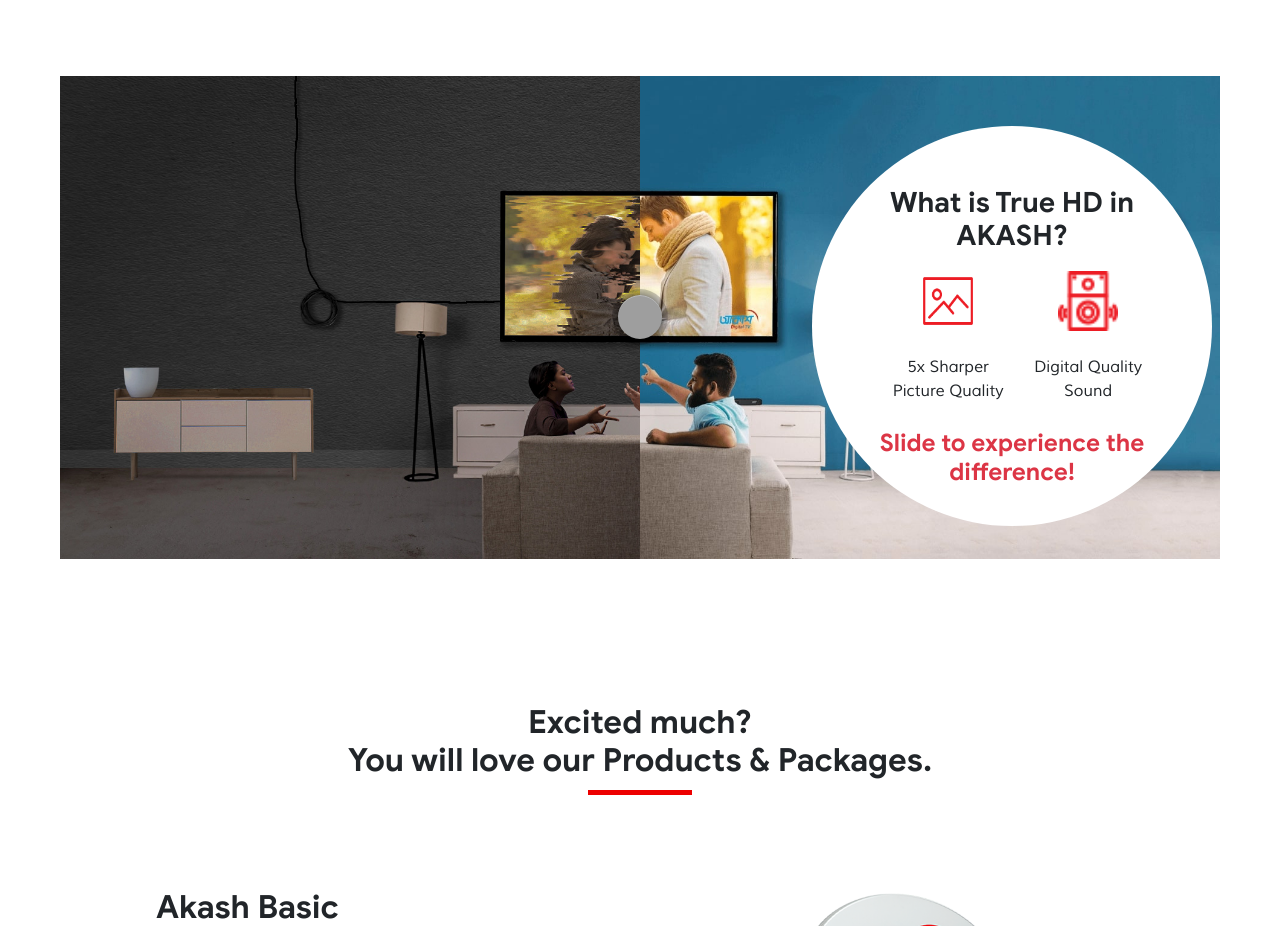
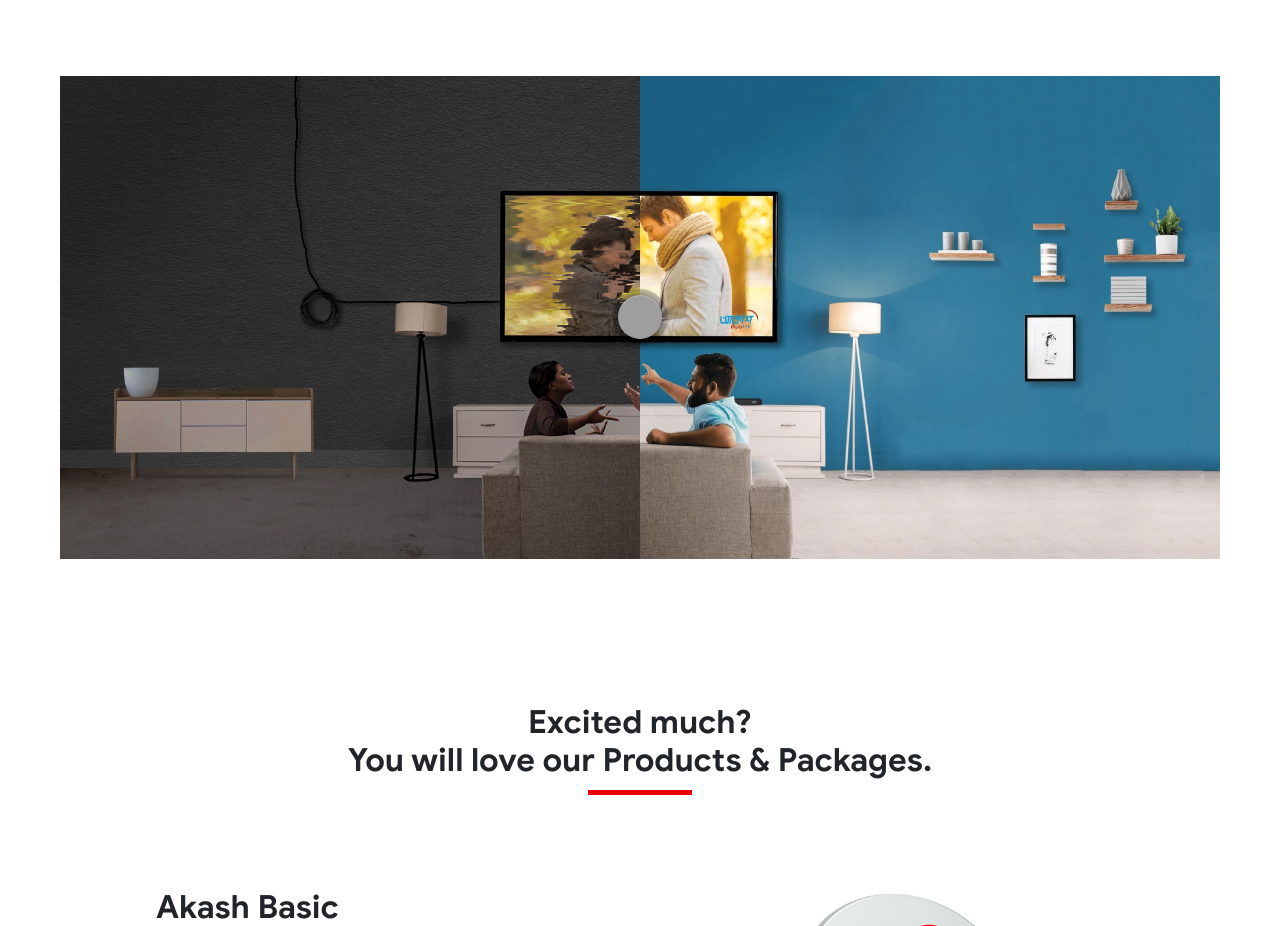
Before and after one commit to Faisal7822/akashdth, a plain HTML site: page index.html in a window 1280 px wide. Shown: the part 2200-3126 px from the top of the page. Drawn offline with nearby package versions, Linux system fonts and the light colour scheme; grey boxes are pictures that could not be loaded; files whose address does not match are found by name.

Commit message:
hd section commnted

```diff
--- a/index.html
+++ b/index.html
@@ -407,7 +407,7 @@
       <div class=" container-fluid">
         <div class="row ">
           <div class=" img-comp-container ">
-            <div class="HD-section col-md-6">
+            <!-- <div class="HD-section col-md-6">
               <h3 class="fw-bold">What is True HD
                 in AKASH?</h3>
               <div class="HD-content mx-auto">
@@ -424,7 +424,7 @@
               </div>
               <h4 class="fw-bold text-danger">Slide to experience
                 the difference!</h4>
-            </div>
+            </div> -->
             <figure class="cd-image-container col-md-6">
               <img src="./assets/img/picture-quality-bg.jpg" alt="Original Image">
               <span class="cd-image-label" data-type="original"></span>
@@ -435,7 +435,7 @@
               </div>
 
               <span class="cd-handle"></span>
-          </figure>
+            </figure>
           </div>
         </div>
       </div>
```
